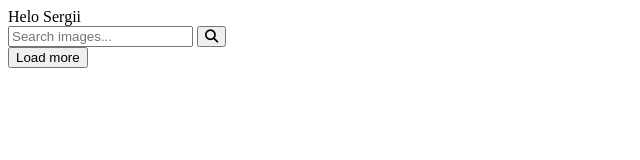
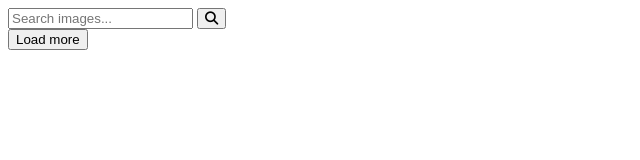
Before and after one commit to KrinkUA/goit-js-hw-11, a plain HTML site: page index.html in a window 1280 px wide. Shown: the whole page, without its empty margins (0-640 px from the left). Drawn offline with Linux system fonts and the light colour scheme.

Commit message:
Deploying to gh-pages from @ KrinkUA/goit-js-hw-11@21713bde7107423038b2150e0d1961a46642d296 🚀

```diff
--- a/index.html
+++ b/index.html
@@ -1 +1 @@
-<!DOCTYPE html><html lang="ru"><head><meta charset="utf-8"><meta name="viewport" content="width=device-width, initial-scale=1.0"><title>Page title</title><link rel="stylesheet" href="/goit-js-hw-11/index.0d864ec1.css"><link rel="preconnect" href="https://fonts.googleapis.com"><link rel="preconnect" href="https://fonts.gstatic.com" crossorigin><link href="https://fonts.googleapis.com/css2?family=Montserrat:wght@500;600;700;800&display=swap" rel="stylesheet"><script src="https://kit.fontawesome.com/89f5762326.js" crossorigin></script><script type="module" src="/goit-js-hw-11/index.d45b6982.js"></script><script src="/goit-js-hw-11/index.9fb68f0a.js" nomodule="" defer></script></head><body> Helo Sergii   <div class="search-toolbar"> <form class="search-form" id="search-form"> <input class="search-form-input" type="text" name="searchQuery" autocomplete="off" placeholder="Search images..."> <button class="search-form-button" type="submit"><i class="fa fa-search"></i></button> </form> </div> <div class="gallery">  </div> <button type="button" class="load-more">Load more</button> </body></html>
+<!DOCTYPE html><html lang="ru"><head><meta charset="utf-8"><meta name="viewport" content="width=device-width, initial-scale=1.0"><title>Page title</title><link rel="stylesheet" href="/goit-js-hw-11/index.0d864ec1.css"><link rel="preconnect" href="https://fonts.googleapis.com"><link rel="preconnect" href="https://fonts.gstatic.com" crossorigin><link href="https://fonts.googleapis.com/css2?family=Montserrat:wght@500;600;700;800&display=swap" rel="stylesheet"><script src="https://kit.fontawesome.com/89f5762326.js" crossorigin></script><script type="module" src="/goit-js-hw-11/index.d45b6982.js"></script><script src="/goit-js-hw-11/index.9fb68f0a.js" nomodule="" defer></script></head><body>   <div class="search-toolbar"> <form class="search-form" id="search-form"> <input class="search-form-input" type="text" name="searchQuery" autocomplete="off" placeholder="Search images..."> <button class="search-form-button" type="submit"><i class="fa fa-search"></i></button> </form> </div> <div class="gallery">  </div> <button type="button" class="load-more">Load more</button> </body></html>
```
